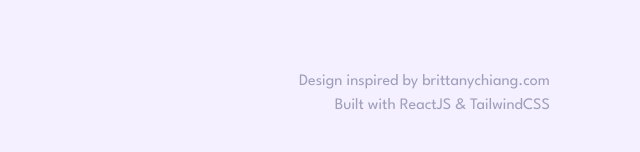
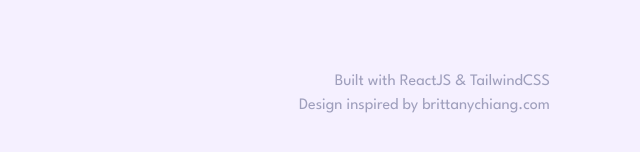
Before and after one commit to keithchewzk/heyitskeith, a React (Create React App) app: page / in a window 1280 px wide. Shown: the part 2698-2850 px from the top of the page, without its empty margins (522-1162 px from the left). Built offline with nearby package versions, Linux system fonts and the light colour scheme.

Commit message:
swap credit order

```diff
--- a/src/components/Credits/Credits.tsx
+++ b/src/components/Credits/Credits.tsx
@@ -1,12 +1,12 @@
 function Credits() {
   return (
     <p className="text-text-muted opacity-60 text-md md:text-right">
+      Built with ReactJS & TailwindCSS
+      <br />
       Design inspired by{" "}
       <a href="https://brittanychiang.com/" target="_blank" rel="noreferrer">
         brittanychiang.com
       </a>
-      <br />
-      Built with ReactJS & TailwindCSS
     </p>
   );
 }
```
